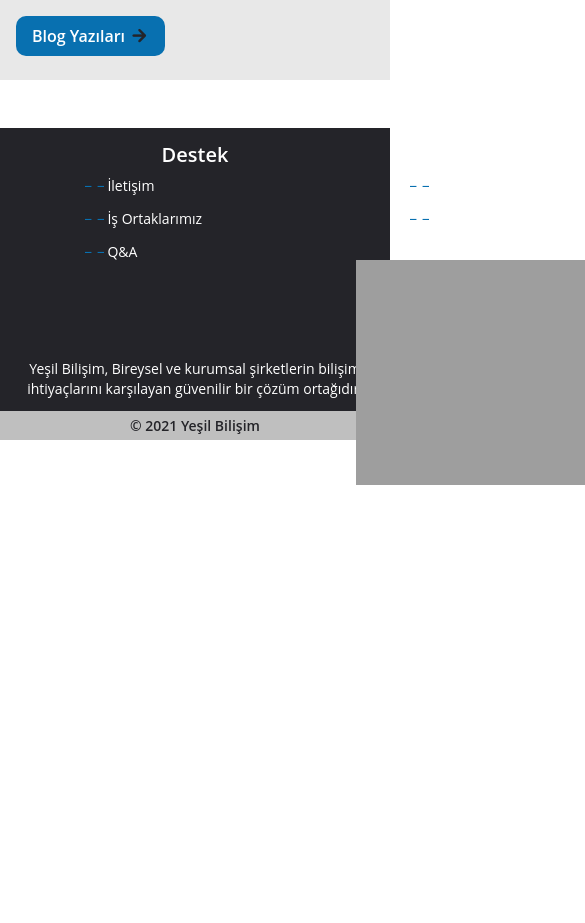
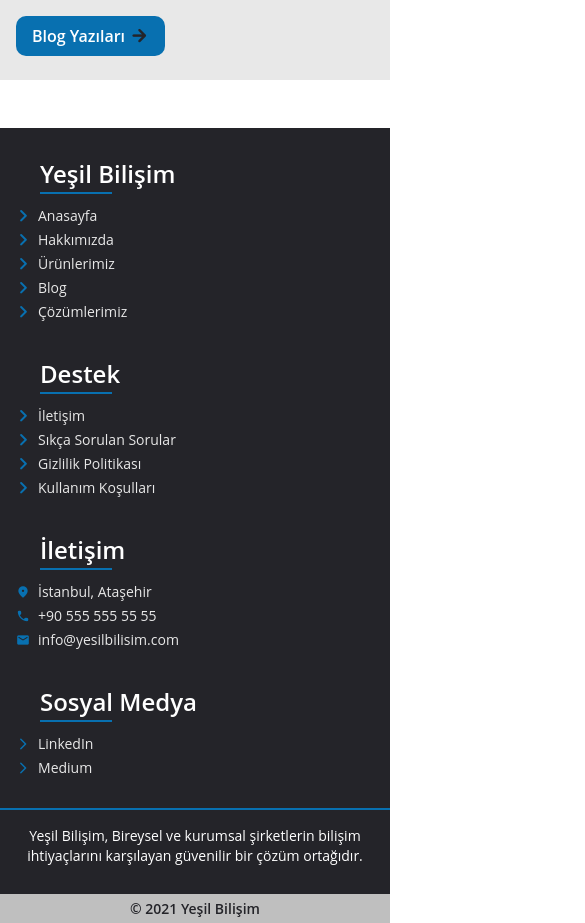
Before and after one commit to EmreSahna/yesilbilisim_fe, a React (Create React App) app: page / in a window 390 px wide. Shown: the part 2380-3303 px from the top of the page, 585 px wide, since content can reach past the window. Before the commit the page ends 2865 px from the top, so only its background shows below. Built offline with nearby package versions, Linux system fonts and the light colour scheme; no server answers; a web font is replaced by a local one.

Commit message:
responsive footer

```diff
--- a/src/common/footer.tsx
+++ b/src/common/footer.tsx
@@ -1,72 +1,94 @@
 export default function footer() {
     return (
-        <footer className="bg-main-black text-center lg:text-left py-3">
-            <div className="container">
-                <div className="grid grid-cols-[200px_200px_200px] justify-center gap-[125px] text-white mx-6">
-                    <div className="mb-6">
-                        <h5 className="font-semibold text-[20px] text-center">Yeşil Bilişim</h5>
-                        <ul className="list-none mb-0">
-                            <li className="flex items-center">
-                                <i className="font-arrow not-italic rotate-90 inline-block text-main-blue text-[22px]">¦</i>
-                                <a href="/" className="mx-2 text-sm">Anasayfa</a>
+        <footer className="py-7 bg-main-black">
+            <div className="m-auto max-w-[1170px] ">
+                <div className="flex flex-wrap">
+                    <div className="w-1/4 px-4 max-med:w-1/2 max-small:w-full max-small:mb-[30px] max-med:mb-[20px]">
+                        <h4 className="font-semibold text-[24px] ml-6 text-white">Yeşil Bilişim</h4>
+                        <hr className="w-1/5 bg-main-blue h-[2px] border-none ml-6 mb-3" />
+                        <ul className="text-main-gray text-sm">
+                            <li className="items-center flex my-1">
+                                <i className="material-icons-round text-main-blue text-sm font-semibold mr-2">arrow_forward_ios</i>
+                                <a href="/">Anasayfa</a>
                             </li>
-                            <li className="flex items-center">
-                                <i className="font-arrow not-italic rotate-90 inline-block text-main-blue text-[22px]">¦</i>
-                                <a href="/hakkimizda" className="mx-2 text-sm">Hakkımızda</a>
+                            <li className="items-center flex my-1">
+                                <i className="material-icons-round text-main-blue text-sm font-semibold mr-2">arrow_forward_ios</i>
+                                <a href="/hakkimizda">Hakkımızda</a>
                             </li>
-                            <li className="flex items-center">
-                                <i className="font-arrow not-italic rotate-90 inline-block text-main-blue text-[22px]">¦</i>
-                                <a href="/urunler" className="mx-2 text-sm">Ürünlerimiz</a>
+                            <li className="items-center flex my-1">
+                                <i className="material-icons-round text-main-blue text-sm font-semibold mr-2">arrow_forward_ios</i>
+                                <a href="/urunler">Ürünlerimiz</a>
                             </li>
-                            <li className="flex items-center">
-                                <i className="font-arrow not-italic rotate-90 inline-block text-main-blue text-[22px]">¦</i>
-                                <a href="/blog" className="mx-2 text-sm">Blog</a>
+                            <li className="items-center flex my-1">
+                                <i className="material-icons-round text-main-blue text-sm font-semibold mr-2">arrow_forward_ios</i>
+                                <a href="/blog">Blog</a>
                             </li>
-                            <li className="flex items-center">
-                                <i className="font-arrow not-italic rotate-90 inline-block text-main-blue text-[22px]">¦</i>
-                                <a href="/hizmetler" className="mx-2 text-sm">Çözümlerimiz</a>
+                            <li className="items-center flex my-1">
+                                <i className="material-icons-round text-main-blue text-sm font-semibold mr-2">arrow_forward_ios</i>
+                                <a href="/hizmetler">Çözümlerimiz</a>
                             </li>
                         </ul>
                     </div>
-                    <div className="mb-6">
-                        <h5 className="font-semibold text-[20px] text-center">Destek</h5>
-                        <ul className="list-none mb-0">
-                            <li className="flex items-center">
-                                <i className="font-arrow not-italic rotate-90 inline-block text-main-blue text-[22px]">¦</i>
-                                <a href="/iletisim" className="mx-2 text-sm">İletişim</a>
+                    <div className="w-1/4 px-4 max-med:w-1/2 max-small:w-full max-small:mb-[30px]">
+                        <h4 className="font-semibold text-[24px] ml-6 text-white">Destek</h4>
+                        <hr className="w-1/5 bg-main-blue h-[2px] border-none ml-6 mb-3" />
+                        <ul className="text-main-gray text-sm">
+                            <li className="items-center flex my-1">
+                                <i className="material-icons-round text-main-blue text-sm font-semibold mr-2">arrow_forward_ios</i>
+                                <a href="/iletisim">İletişim</a>
                             </li>
-                            <li className="flex items-center">
-                                <i className="font-arrow not-italic rotate-90 inline-block text-main-blue text-[22px]">¦</i>
-                                <a href="#is" className="mx-2 text-sm">İş Ortaklarımız</a>
+                            <li className="items-center flex my-1">
+                                <i className="material-icons-round text-main-blue text-sm font-semibold mr-2">arrow_forward_ios</i>
+                                <a href="/sss">Sıkça Sorulan Sorular</a>
                             </li>
-                            <li className="flex items-center">
-                                <i className="font-arrow not-italic rotate-90 inline-block text-main-blue text-[22px]">¦</i>
-                                <a href="/hakkimizda" className="mx-2 text-sm">Q&A</a>
+                            <li className="items-center flex my-1">
+                                <i className="material-icons-round text-main-blue text-sm font-semibold mr-2">arrow_forward_ios</i>
+                                <a href="/sss">Gizlilik Politikası</a>
+                            </li>
+                            <li className="items-center flex my-1">
+                                <i className="material-icons-round text-main-blue text-sm font-semibold mr-2">arrow_forward_ios</i>
+                                <a href="/sss">Kullanım Koşulları</a>
                             </li>
                         </ul>
                     </div>
-                    <div className="mb-6">
-                        <h5 className="font-semibold text-[20px] text-center">İletişim Bilgileri</h5>
-                        <ul className="list-none mb-0">
-                            <li className="flex items-center">
-                                <i className="font-arrow not-italic rotate-90 inline-block text-main-blue text-[22px]">¦</i>
-                                <p className="mx-2 text-sm">info@yesilbilisim.net</p>
+                    <div className="w-1/4 px-4 max-med:w-1/2 max-small:w-full max-small:mb-[30px] max-med:mb-[20px]">
+                        <h4 className="font-semibold text-[24px] ml-6 text-white">İletişim</h4>
+                        <hr className="w-1/5 bg-main-blue h-[2px] border-none ml-6 mb-3" />
+                        <ul className="text-main-gray text-sm">
+                            <li className="items-center flex my-1">
+                                <i className="material-icons-round text-main-blue text-sm mr-2">location_on</i>
+                                İstanbul, Ataşehir
                             </li>
-                            <li className="flex items-center">
-                                <i className="font-arrow not-italic rotate-90 inline-block text-main-blue text-[22px]">¦</i>
-                                <p className="mx-2 text-sm">0 (541) 800 7294</p>
+                            <li className="items-center flex my-1">
+                                <i className="material-icons-round text-main-blue text-sm mr-2">phone</i>
+                                +90 555 555 55 55
+                            </li>
+                            <li className="items-center flex my-1">
+                                <i className="material-icons-round text-main-blue text-sm mr-2">email</i>
+                                info@yesilbilisim.com
                             </li>
                         </ul>
-                        <div className="relative w-[300px] top-6 -left-16">
-                            <a href="/">
-                                <img src="http://localhost:8080/img/logo/logo.png" style={{ position: 'absolute' }} alt="" />
-                            </a>
-                        </div>
+                    </div>
+                    <div className="w-1/4 px-4 max-med:w-1/2 max-small:w-full max-small:mb-[10px]">
+                        <h4 className="font-semibold text-[24px] ml-6 text-white">Sosyal Medya</h4>
+                        <hr className="w-1/5 bg-main-blue h-[2px] border-none ml-6 mb-3" />
+                        <ul className="text-main-gray text-sm">
+                            <li className="items-center flex my-1">
+                                <i className="material-icons-round text-main-blue text-sm mr-2">arrow_forward_ios</i>
+                                <a href="https://www.linkedin.com/company/yesilbilisim">LinkedIn</a>
+                            </li>
+                            <li className="items-center flex my-1">
+                                <i className="material-icons-round text-main-blue text-sm mr-2">arrow_forward_ios</i>
+                                <a href="https://medium.com/@emre.sahna">Medium</a>
+                            </li>
+                            <img src="http://localhost:8080/img/logo/logo.png" className="w-fit my-4 max-small:hidden" alt="" />
+                        </ul>
                     </div>
                 </div>
-            </div>
-            <div className="justify-center flex">
-                <span className="text-white text-sm">Yeşil Bilişim, Bireysel ve kurumsal şirketlerin bilişim ihtiyaçlarını karşılayan güvenilir bir çözüm ortağıdır.</span>
+                <hr className="border-main-blue border-[1px] my-4 w-8/12 mx-auto max-small:w-full" />
+                <div className="justify-center flex">
+                    <span className="text-white text-sm text-center">Yeşil Bilişim, Bireysel ve kurumsal şirketlerin bilişim ihtiyaçlarını karşılayan güvenilir bir çözüm ortağıdır.</span>
+                </div>
             </div>
         </footer>
     )
--- a/tailwind.config.js
+++ b/tailwind.config.js
@@ -8,6 +8,10 @@ module.exports = {
       'arrow': ['arrow_font'],
     },
     extend: {
+      screens: {
+        'small': '574px',
+        'med': '852px',
+      },
       boxShadow: {
         'card': '0px 0px 5px rgba(0, 0, 0, 0.25)',
         'product': '0 0 30px rgba(0, 0, 0, .04)',
```
